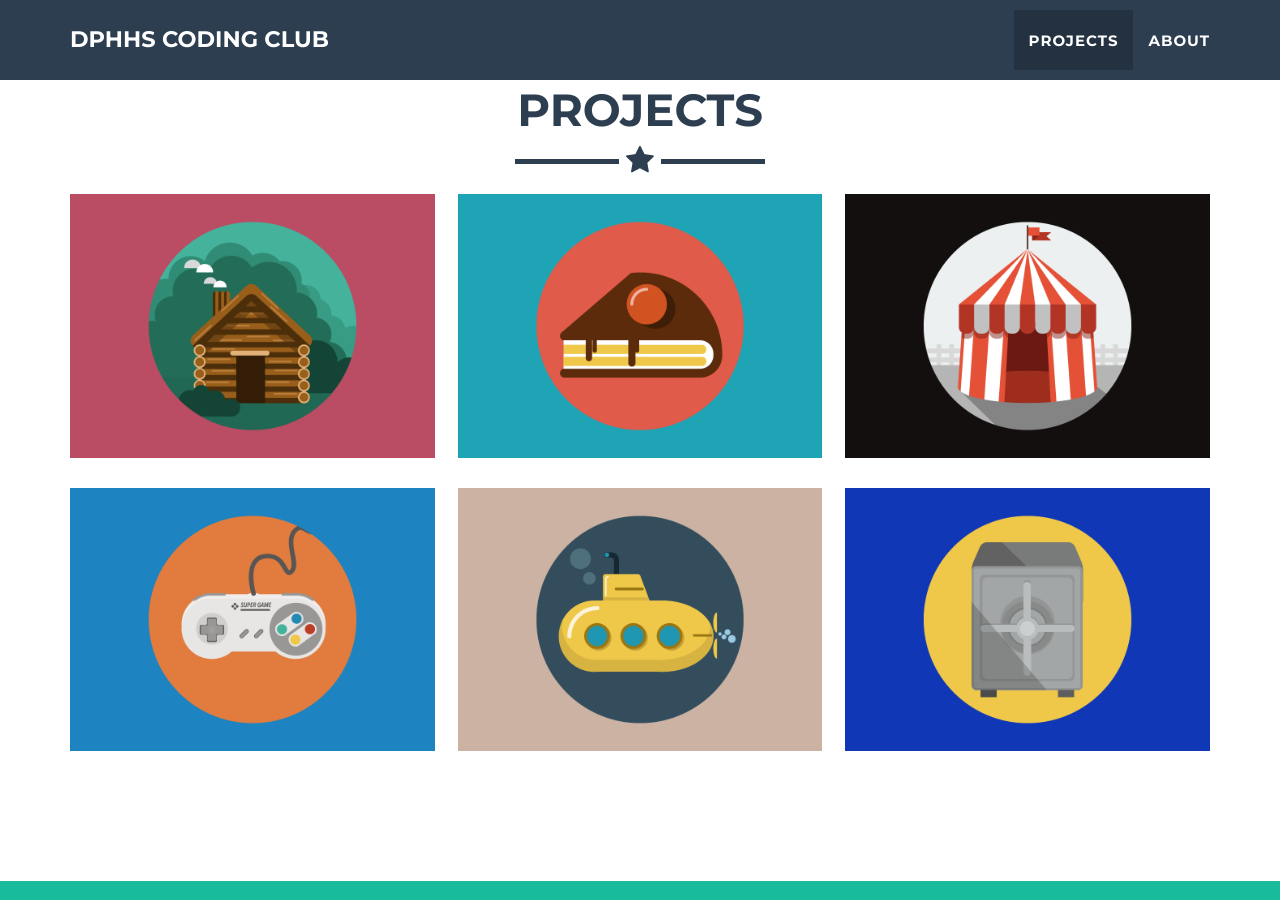
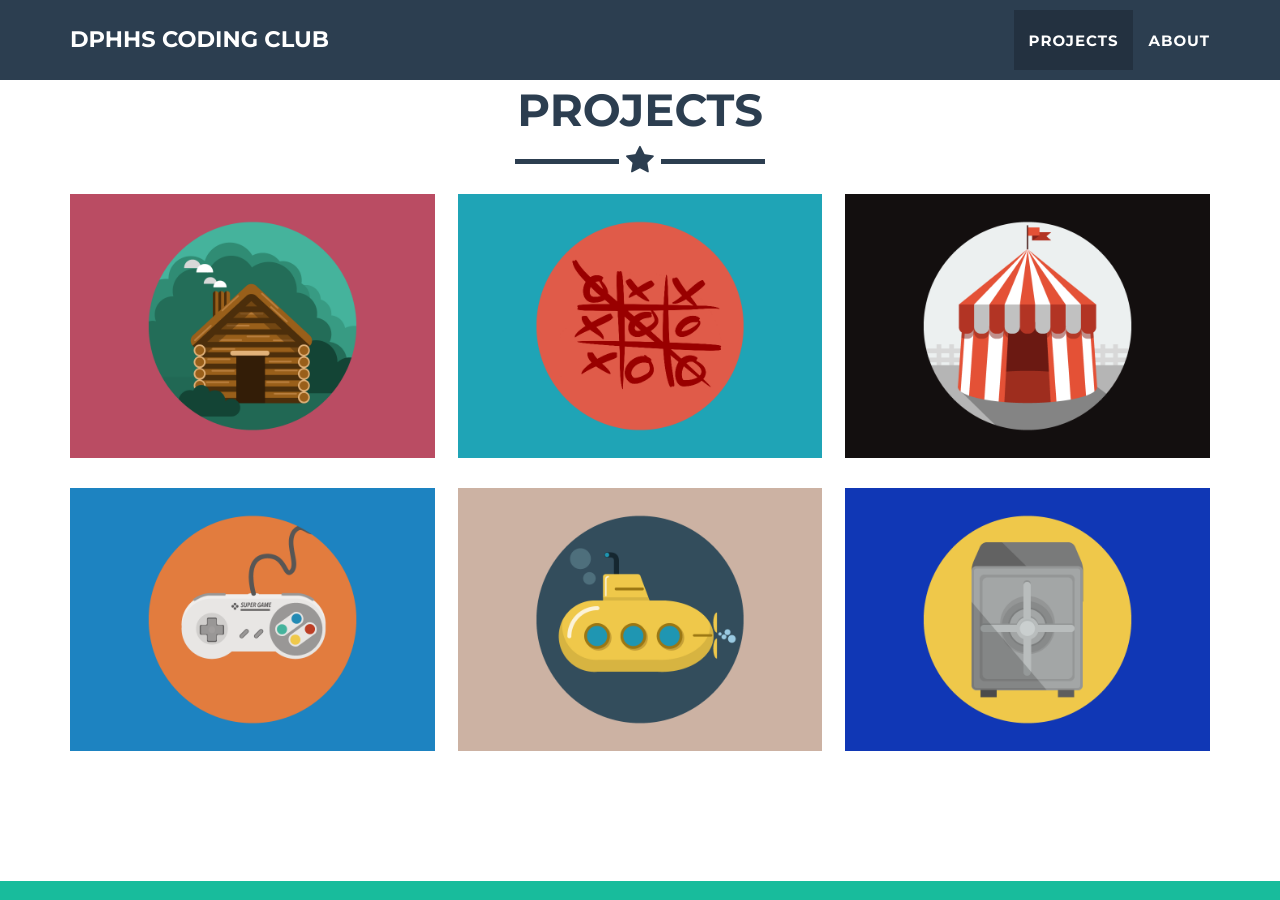
Before and after one commit to DPHHSCodingClub/DPHHSCodingClub.github.io, a Jekyll site: the page built from _posts/2014-07-18-project-1.markdown, in a window 1280 px wide and 900 px high, scrolled down 417 px. Built offline with Jekyll 4.4.1, drawn with Linux system fonts in a browser that asks for light colours.

Commit message:
Update 2014-07-17-project-2.markdown

```diff
--- a/_posts/2014-07-17-project-2.markdown
+++ b/_posts/2014-07-17-project-2.markdown
@@ -2,10 +2,10 @@
 layout: default
 modal-id: 2
 date: 2014-07-17
-img: cake.png
+img: tictactoe.png
 alt: image-alt
 project-date: April 2014
 client: Start Bootstrap
 category: Web Development
-description: Use this area of the page to describe your project. Lorem ipsum dolor sit amet, consectetur adipisicing elit. Mollitia neque assumenda ipsam nihil, molestias magnam, recusandae quos quis inventore quisquam velit asperiores, vitae? Reprehenderit soluta, eos quod consequuntur itaque. Nam.
+description: Code up your favorite childhood game and play against your friends!
 ---
```
